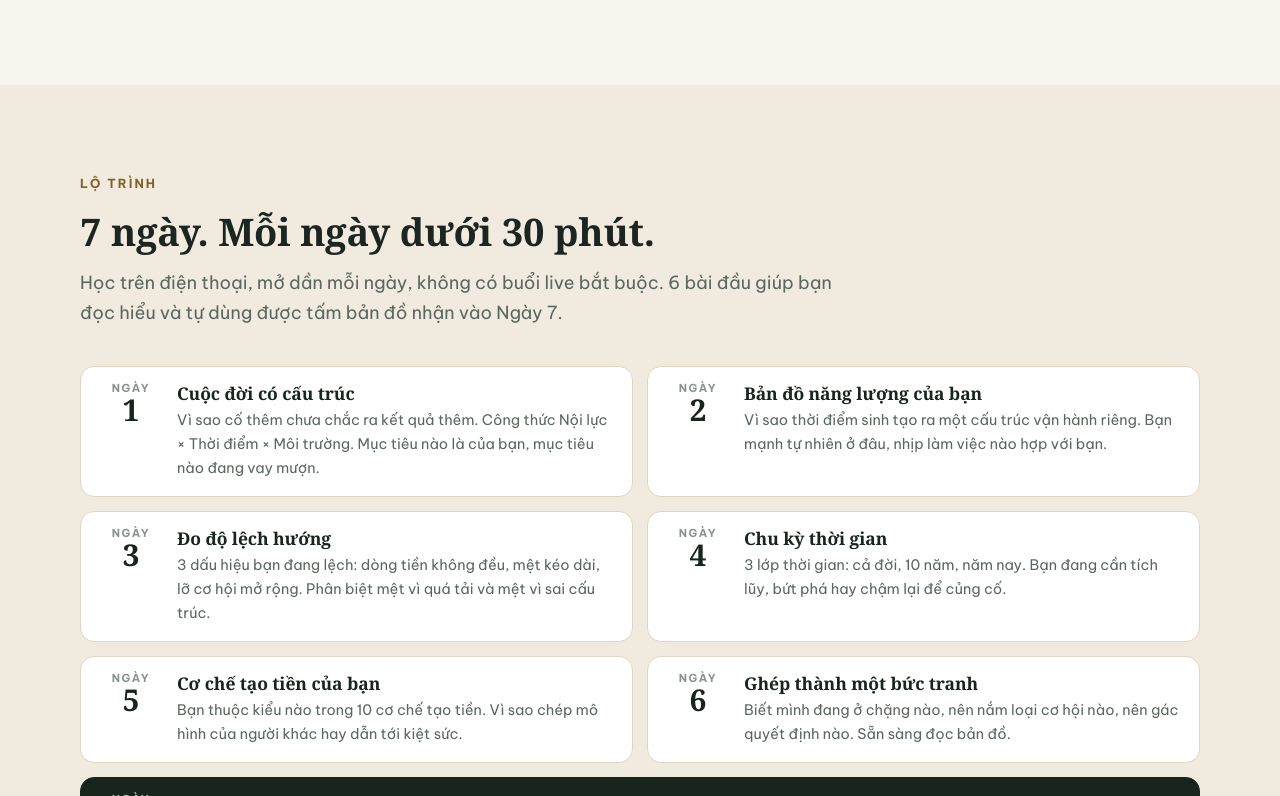
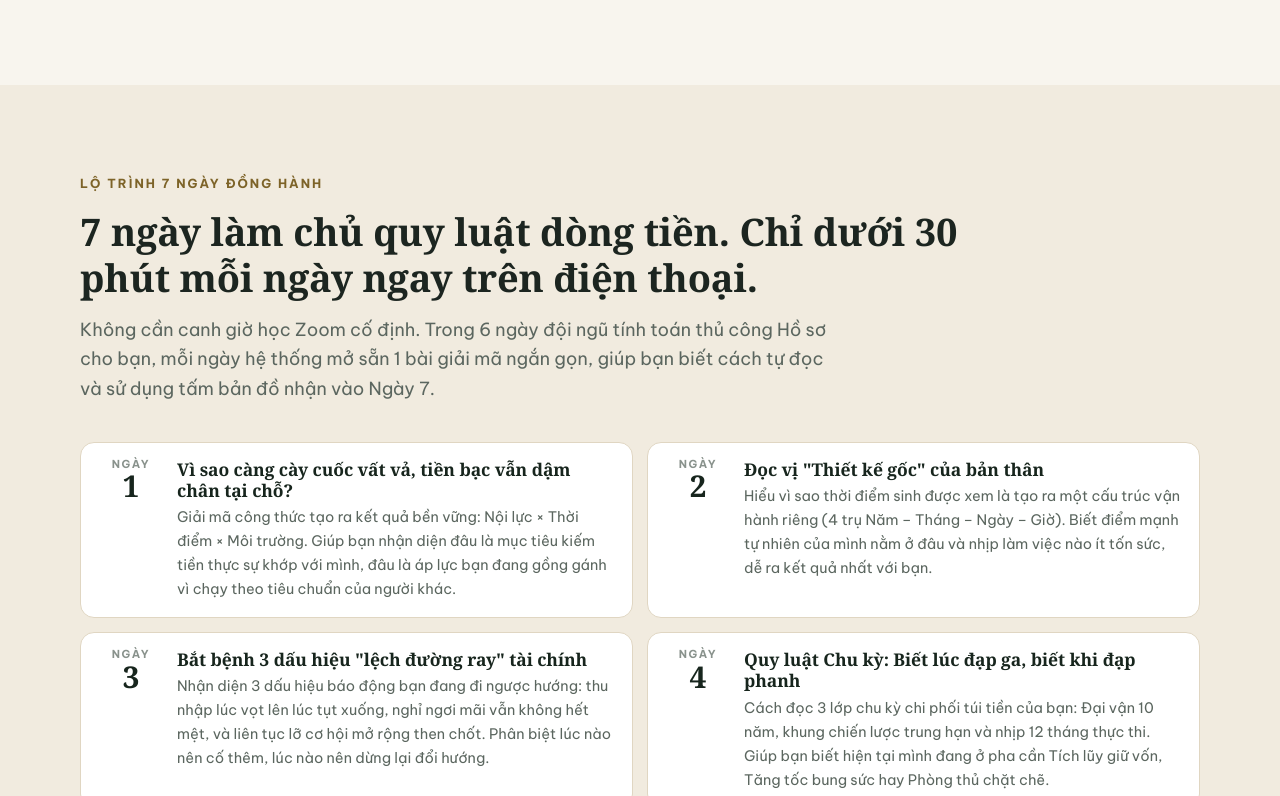
Before and after one commit to dtminhhh/themassivecircle, a plain HTML site: page index.html in a window 1280 px wide. Shown: the part 11204-12000 px from the top of the page. Drawn offline with Linux system fonts and the light colour scheme; animation ran at ten frames a second.

Commit message:
7-day roadmap copy v2 (user-supplied), aligned with the real lessons
- day titles/text rewritten in plain Vietnamese, but each day still describes what khoa-hoc.html actually teaches
- 'dưới 30 phút' kept (real lesson time is 14-24 min/day), written Q&A kept for Day 7 (no free 1-1 promised)

Co-Authored-By: Claude Sonnet 5.5 <noreply@anthropic.com>

```diff
--- a/index.html
+++ b/index.html
@@ -1451,18 +1451,18 @@ footer b{color:#e9e2d2}
 <section class="sec cream" id="lo-trinh">
   <div class="wrap">
     <div class="sec-head" data-r>
-      <div class="kicker">Lộ trình</div>
-      <h2>7 ngày. Mỗi ngày dưới 30 phút.</h2>
-      <p class="lead-txt">Học trên điện thoại, mở dần mỗi ngày, không có buổi live bắt buộc. 6 bài đầu giúp bạn đọc hiểu và tự dùng được tấm bản đồ nhận vào Ngày 7.</p>
+      <div class="kicker">Lộ trình 7 ngày đồng hành</div>
+      <h2>7 ngày làm chủ quy luật dòng tiền. Chỉ dưới 30 phút mỗi ngày ngay trên điện thoại.</h2>
+      <p class="lead-txt">Không cần canh giờ học Zoom cố định. Trong 6 ngày đội ngũ tính toán thủ công Hồ sơ cho bạn, mỗi ngày hệ thống mở sẵn 1 bài giải mã ngắn gọn, giúp bạn biết cách tự đọc và sử dụng tấm bản đồ nhận vào Ngày 7.</p>
     </div>
     <div class="days">
-      <div class="day" data-r><div class="d"><small>NGÀY</small><b>1</b></div><div><h3>Cuộc đời có cấu trúc</h3><p>Vì sao cố thêm chưa chắc ra kết quả thêm. Công thức Nội lực × Thời điểm × Môi trường. Mục tiêu nào là của bạn, mục tiêu nào đang vay mượn.</p></div></div>
-      <div class="day" data-r style="--d:80ms"><div class="d"><small>NGÀY</small><b>2</b></div><div><h3>Bản đồ năng lượng của bạn</h3><p>Vì sao thời điểm sinh tạo ra một cấu trúc vận hành riêng. Bạn mạnh tự nhiên ở đâu, nhịp làm việc nào hợp với bạn.</p></div></div>
-      <div class="day" data-r><div class="d"><small>NGÀY</small><b>3</b></div><div><h3>Đo độ lệch hướng</h3><p>3 dấu hiệu bạn đang lệch: dòng tiền không đều, mệt kéo dài, lỡ cơ hội mở rộng. Phân biệt mệt vì quá tải và mệt vì sai cấu trúc.</p></div></div>
-      <div class="day" data-r style="--d:80ms"><div class="d"><small>NGÀY</small><b>4</b></div><div><h3>Chu kỳ thời gian</h3><p>3 lớp thời gian: cả đời, 10 năm, năm nay. Bạn đang cần tích lũy, bứt phá hay chậm lại để củng cố.</p></div></div>
-      <div class="day" data-r><div class="d"><small>NGÀY</small><b>5</b></div><div><h3>Cơ chế tạo tiền của bạn</h3><p>Bạn thuộc kiểu nào trong 10 cơ chế tạo tiền. Vì sao chép mô hình của người khác hay dẫn tới kiệt sức.</p></div></div>
-      <div class="day" data-r style="--d:80ms"><div class="d"><small>NGÀY</small><b>6</b></div><div><h3>Ghép thành một bức tranh</h3><p>Biết mình đang ở chặng nào, nên nắm loại cơ hội nào, nên gác quyết định nào. Sẵn sàng đọc bản đồ.</p></div></div>
-      <div class="day d7" data-r><div class="d"><small>NGÀY</small><b>7</b></div><div><h3>Nhận tấm bản đồ của bạn</h3><p>Báo cáo hơn 20 trang qua email. Làm bước 5 và 6: đối chiếu với những năm đã qua, đặt quy tắc dòng tiền cho pha hiện tại. Còn chỗ chưa rõ thì gửi câu hỏi, đội ngũ trả lời bằng văn bản.</p></div></div>
+      <div class="day" data-r><div class="d"><small>NGÀY</small><b>1</b></div><div><h3>Vì sao càng cày cuốc vất vả, tiền bạc vẫn dậm chân tại chỗ?</h3><p>Giải mã công thức tạo ra kết quả bền vững: Nội lực × Thời điểm × Môi trường. Giúp bạn nhận diện đâu là mục tiêu kiếm tiền thực sự khớp với mình, đâu là áp lực bạn đang gồng gánh vì chạy theo tiêu chuẩn của người khác.</p></div></div>
+      <div class="day" data-r style="--d:80ms"><div class="d"><small>NGÀY</small><b>2</b></div><div><h3>Đọc vị "Thiết kế gốc" của bản thân</h3><p>Hiểu vì sao thời điểm sinh được xem là tạo ra một cấu trúc vận hành riêng (4 trụ Năm – Tháng – Ngày – Giờ). Biết điểm mạnh tự nhiên của mình nằm ở đâu và nhịp làm việc nào ít tốn sức, dễ ra kết quả nhất với bạn.</p></div></div>
+      <div class="day" data-r><div class="d"><small>NGÀY</small><b>3</b></div><div><h3>Bắt bệnh 3 dấu hiệu "lệch đường ray" tài chính</h3><p>Nhận diện 3 dấu hiệu báo động bạn đang đi ngược hướng: thu nhập lúc vọt lên lúc tụt xuống, nghỉ ngơi mãi vẫn không hết mệt, và liên tục lỡ cơ hội mở rộng then chốt. Phân biệt lúc nào nên cố thêm, lúc nào nên dừng lại đổi hướng.</p></div></div>
+      <div class="day" data-r style="--d:80ms"><div class="d"><small>NGÀY</small><b>4</b></div><div><h3>Quy luật Chu kỳ: Biết lúc đạp ga, biết khi đạp phanh</h3><p>Cách đọc 3 lớp chu kỳ chi phối túi tiền của bạn: Đại vận 10 năm, khung chiến lược trung hạn và nhịp 12 tháng thực thi. Giúp bạn biết hiện tại mình đang ở pha cần Tích lũy giữ vốn, Tăng tốc bung sức hay Phòng thủ chặt chẽ.</p></div></div>
+      <div class="day" data-r><div class="d"><small>NGÀY</small><b>5</b></div><div><h3>Định vị "Mỏ Vàng" (cơ chế kiếm tiền bẩm sinh)</h3><p>Soi chiếu xem bạn thuộc kiểu nào trong 10 cơ chế tạo thu nhập tự nhiên. Hiểu vì sao cùng một cách kiếm tiền, người khác làm thuận còn bạn bước vào lại dễ kiệt sức và hao hụt vốn.</p></div></div>
+      <div class="day" data-r style="--d:80ms"><div class="d"><small>NGÀY</small><b>6</b></div><div><h3>Ráp thành "la bàn" hành động cho riêng bạn</h3><p>Ráp toàn bộ dữ kiện thành một khung hành động: biết mình đang ở chặng nào, nên nắm bắt cơ hội nào, nên gạt bỏ lời rủ rê nào, kèm 3 bộ lọc dùng hằng ngày. Sẵn sàng đón nhận Hồ sơ cá nhân vào ngày hôm sau.</p></div></div>
+      <div class="day d7" data-r><div class="d"><small>NGÀY</small><b>7</b></div><div><h3>Nhận Hồ sơ EDD cá nhân (&gt;20 trang) &amp; Thiết lập kỷ luật dòng tiền</h3><p>Hồ sơ tính tay theo ngày giờ sinh của riêng bạn được gửi trực tiếp qua email. Bạn thực hành ngay Bước 5 và Bước 6: đối chiếu với các cột mốc quá khứ và đặt quy tắc giữ tiền cho 12 tháng tới. Còn điểm nào trong hồ sơ cần làm rõ, bạn cứ gửi câu hỏi, đội ngũ chuyên môn sẽ trả lời chi tiết bằng văn bản.</p></div></div>
     </div>
   </div>
 </section>
```
